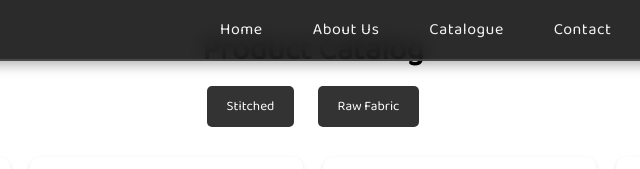
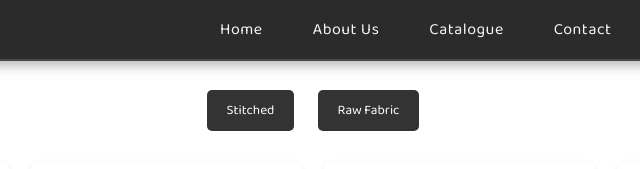
Before and after one commit to hafsa-iftikhar/portfolio-website, a website: page catalogue.html in a window 1280 px wide. Shown: the top 169 px of the page, 327-967 px from the left. Drawn offline with nearby package versions, Linux system fonts and the light colour scheme.

Commit message:
Update catalogue.html

```diff
--- a/catalogue.html
+++ b/catalogue.html
@@ -17,6 +17,7 @@
     }
 
         .header {
+          padding-top: 60px;
   position: fixed;
   top: 0;
   left: 0;
@@ -191,6 +192,7 @@
             width: 90%;
             margin: auto;
             text-align: center;
+            margin-top: 80px;
         }
         .filter-buttons button {
             margin: 10px;
@@ -240,8 +242,7 @@
       </nav>
     </div>
 </header>
-    <div class="container">&nbsp;
-        <h1>Product Catalog</h1>
+    <div class="container">
         <div class="filter-buttons">
             <button onclick="filterProducts('polo')">Stitched</button>
             <button onclick="filterProducts('rawFabric')">Raw Fabric</button>
```
